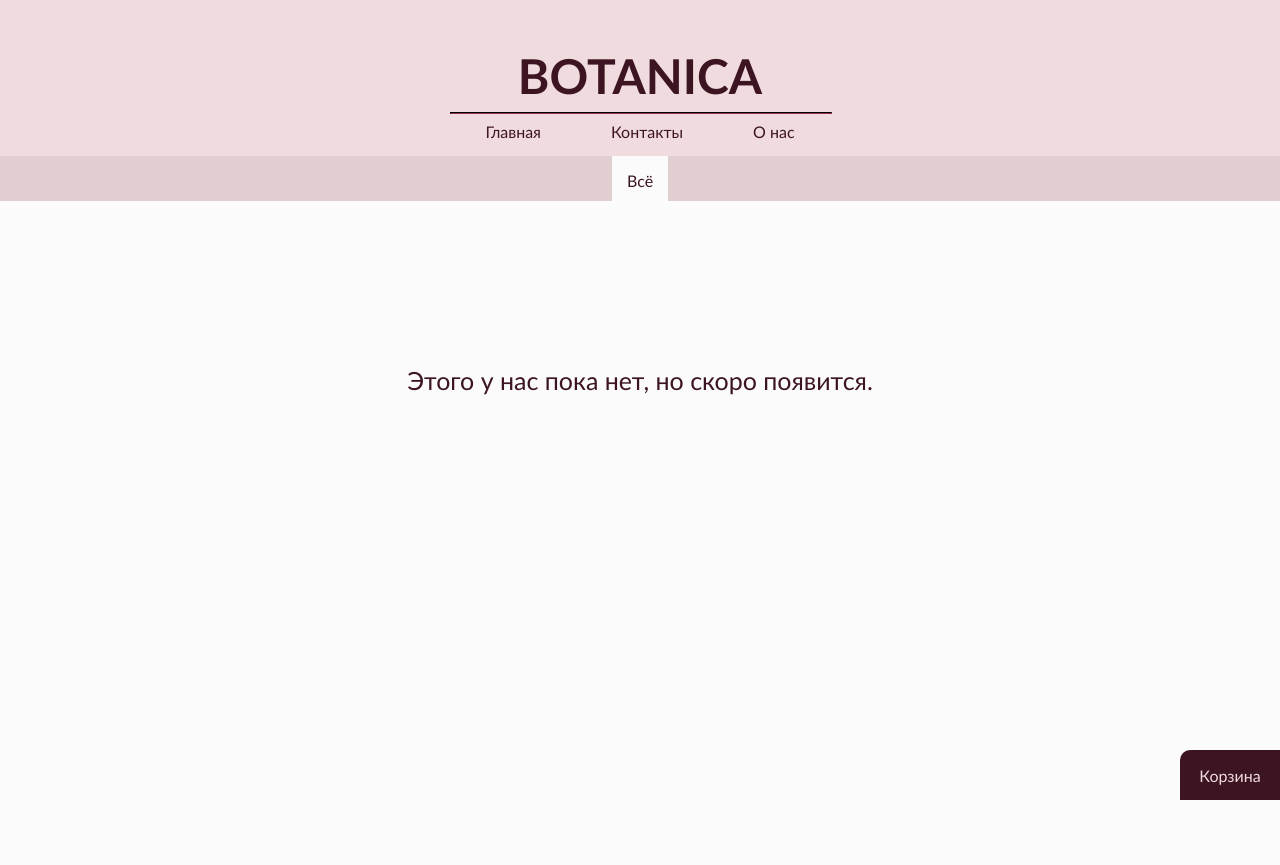
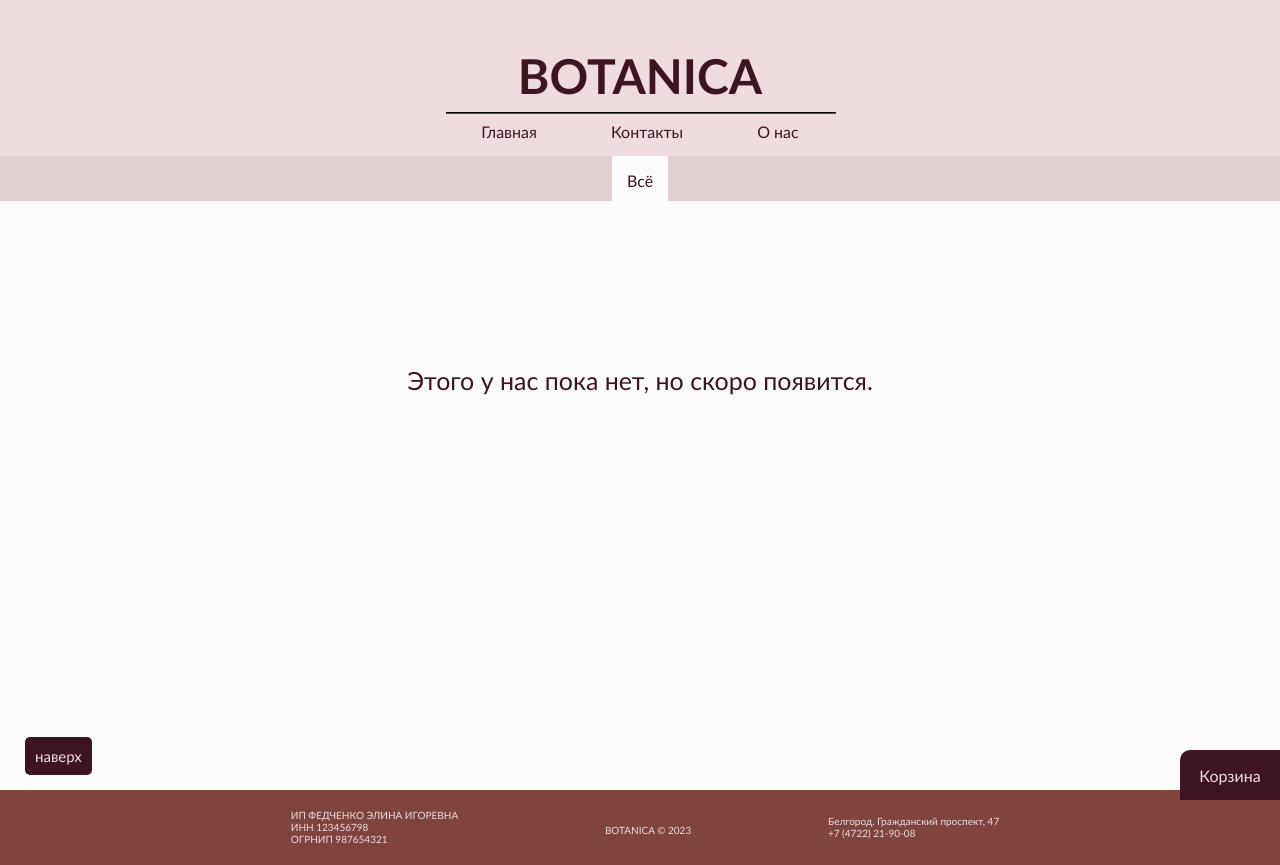
Before and after one commit to Melikhov-p/botanica, a Django app: page / in a window 1280 px wide. Before the commit the page ends 800 px from the top, so only its background shows below. Run offline with Django 4.2, Linux system fonts and the light colour scheme; data that the repository does not hold is empty.

Commit message:
almost there 2

```diff
--- a/shop/urls.py
+++ b/shop/urls.py
@@ -1,8 +1,9 @@
 from django.contrib import admin
 from django.urls import path, include
-from shop.views import main, contacts, about_us
+from shop.views import main, contacts, about_us, admin_logout
 
 urlpatterns = [
+    path('logout/', admin_logout, name='admin_logout'),
     path('', main, name='main_page'),
     path('shop/', main, name='main_page'),
     path('shop/<str:category_slug>/', main, name='product_list_by_category'),
--- a/shop/views.py
+++ b/shop/views.py
@@ -1,3 +1,4 @@
+from django.contrib.auth import logout
 from django.shortcuts import render, get_object_or_404, redirect
 from shop.models import Category, Product
 
@@ -21,3 +22,8 @@ def contacts(request):
 
 def about_us(request):
     return render(request, 'shop/about_us.html')
+
+
+def admin_logout(request):
+    logout(request)
+    return redirect('shop:main_page')
--- a/static/css/base.css
+++ b/static/css/base.css
@@ -2,10 +2,13 @@ html {
     background-color: #fbfbfb;
     font-family: Circe, Trebuchet MS, sans-serif;
     width: 100%;
-    height: 100%;
     color: #3d1522;
+    scroll-behavior: smooth;
 }
-
+::selection{
+    background-color: #3d1522;
+    color: #f0dbde;
+}
 header {
     color: #3d1522;
     background-color: #f0dbde;
@@ -55,6 +58,10 @@ header hr {
 body {
     background-color: #fbfbfb;
     margin: 0;
+    height: 100%;
+    display: flex;
+    flex-direction: column;
+    justify-content: space-between;
     /*overflow-x: hidden;*/
 }
 .animate {
@@ -122,13 +129,16 @@ body {
         margin-left: 144px;
         margin-right: 144px;
     }
+    .footer-container {
+        margin-left: 144px;
+        margin-right: 144px;
+    }
 }
 .products-list-container {
     width: 100%;
     margin-top: 15px;
 }
 .products-list {
-    position: relative;
     display: grid;
     grid-template-columns: 1fr;
     grid-gap: 32px 16px;
@@ -273,6 +300,7 @@ a.button:hover{
     position: fixed;
     bottom: 0;
     right: 0;
+    z-index: 100;
     width: 100px;
     height: 50px;
     background-color: #3d1522;
@@ -285,3 +313,67 @@ a.button:hover{
     text-decoration: none;
     color: #f0dbde;
 }
+footer{
+    margin-top: 25px;
+    width: 100%;
+    height: 75px;
+    background-color: #80443c;
+    display: flex;
+    flex-direction: row;
+    justify-content: flex-start;
+}
+footer span{
+    color: #f0dbde;
+    font-size: 10px;
+}
+.footer-container{
+    width: 100%;
+    display: flex;
+    flex-direction: row;
+    justify-content: space-evenly;
+    align-items: center;
+}
+.legal-info{
+    display: flex;
+    flex-direction: column;
+    justify-content: space-evenly;
+    padding: 10px;
+}
+.footer-address{
+    display: flex;
+    flex-direction: column;
+}
+.about-us-table{
+    width: 100%;
+}
+.about-us-table-text{
+    opacity: 0.7;
+}
+.about-us-table-img img{
+    width: 350px;
+    position: relative;
+    opacity: 0.7;
+}
+.table-img-start{
+    display: flex;
+    justify-content: flex-start;
+}
+.table-img-end{
+    display: flex;
+    justify-content: flex-end;
+}
+.btn-up{
+    position: fixed;
+    bottom: 0;
+    left: 0;
+    z-index: 100;
+    margin-left: 25px;
+    margin-bottom: 25px;
+    padding: 10px;
+    border: 0 solid;
+    border-radius: 5px;
+    background-color: #3d1522;
+    color: #f0dbde;
+    font-size: 15px;
+    text-decoration: none;
+}
--- a/templates/shop/_base.html
+++ b/templates/shop/_base.html
@@ -10,5 +10,21 @@
 {% block content %}
 
 {% endblock %}
+<footer class="animate">
+    <div class="footer-container">
+        <div class="legal-info">
+            <span>ИП ФЕДЧЕНКО ЭЛИНА ИГОРЕВНА</span>
+            <span>ИНН 123456798</span>
+            <span>ОГРНИП 987654321</span>
+        </div>
+        <div class="copyright">
+            <span>BOTANICA © 2023</span>
+        </div>
+        <div class="footer-address">
+            <span>Белгород, Гражданский проспект, 47</span>
+            <span>+7 (4722) 21-90-08</span>
+        </div>
+    </div>
+</footer>
 </body>
 </html>
--- a/templates/shop/_nav.html
+++ b/templates/shop/_nav.html
@@ -2,10 +2,14 @@
 <link href="{% static "css/base.css" %}" rel="stylesheet">
 <meta charset="UTF-8">
 <meta name="viewport" content="width=device-width, initial-scale=1">
-<header>
+{% if request.user.is_staff %}<a href="{% url 'shop:admin_logout' %}" style="text-align: center; background-color: #3d1522; color: #e1ced1; position: fixed; top: 0; z-index: 1; height: 25px; width: 250px;">Выйти из админ. аккаунта</a>{% endif %}
+<header id="header">
     <div class="header-center">
         <h1>BOTANICA</h1>
         <hr>
-        <div class=“links”><a href={% url 'shop:main_page' %}>Главная</a><a href={% url 'shop:contacts' %}>Контакты</a><a href='{% url 'shop:about_us' %}'>О нас</a></div>
+        <div class=“links”><a href={% url 'shop:main_page' %}>Главная</a>
+            <a href={% url 'shop:contacts' %}>Контакты</a>
+            <a href='{% url 'shop:about_us' %}'>О нас</a>
+        </div>
     </div>
 </header>
--- a/templates/shop/contacts.html
+++ b/templates/shop/contacts.html
@@ -2,7 +2,7 @@
 {% load static %}
 {% block title %} Контакты {% endblock %}
 {% block content %}
-    <div class="main-container">
+    <div class="animate main-container">
         <link href="{% static "css/contacts.css" %}" rel="stylesheet">
         <div class="contacts-container">
             <div class="ya-cart">
@@ -17,8 +17,9 @@
                     <a href="https://vk.com/botanicaflowers" target="_blank"><img alt="vkontakte"  src="/media/default/vkontakte.png"/><span>VK</span></a>
                 </div>
                 <div class="contacts-data">
-                    <span>+7 (999) 999 99-99</span>
+                    <span>+7 (4722) 21-90-08</span>
                     <span>botanicaflowers.25@yandex.ru</span>
+                    <span>Тех. поддержка: <a href="https://t.me/lynxear" target="_blank">Telegram</a></span>
                 </div>
             </div>
         </div>
--- a/templates/shop/main.html
+++ b/templates/shop/main.html
@@ -28,7 +28,7 @@
                 {% for product in products %}
                 <div class="product-card">
                     <div class="product-image">
-                        <img src="/media/default/default_product_image.png"/>
+                        <img src="/media/default/buket_about_1.jpg"/>
                     </div>
                     <div class="product-card-content">
                         <div class="product-card-name">
@@ -42,7 +42,11 @@
                         </div>
                         <span class="product-category"><a href="{% url 'shop:product_list_by_category' product.category.slug%}">{{ product.category.name }}</a></span>
                         <div class="product-card-buttons">
+                            {% if request.user.is_staff %}
+                            <a href="" class="button">Редактировать</a>
+                            {% else %}
                             <a href="" class="button">Предзаказ</a>
+                            {% endif %}
                         </div>
                     </div>
                 </div>
@@ -50,6 +54,7 @@
             </div>
         </div>
     </div>
+<a class="btn-up" href="#header">наверх</a>
 <div class="fixed-bottom-right">
   <a href="#">Корзина</a>
 </div>
```
Also changed, not shown: other parts of static/css/base.css (+23 -6 lines).
